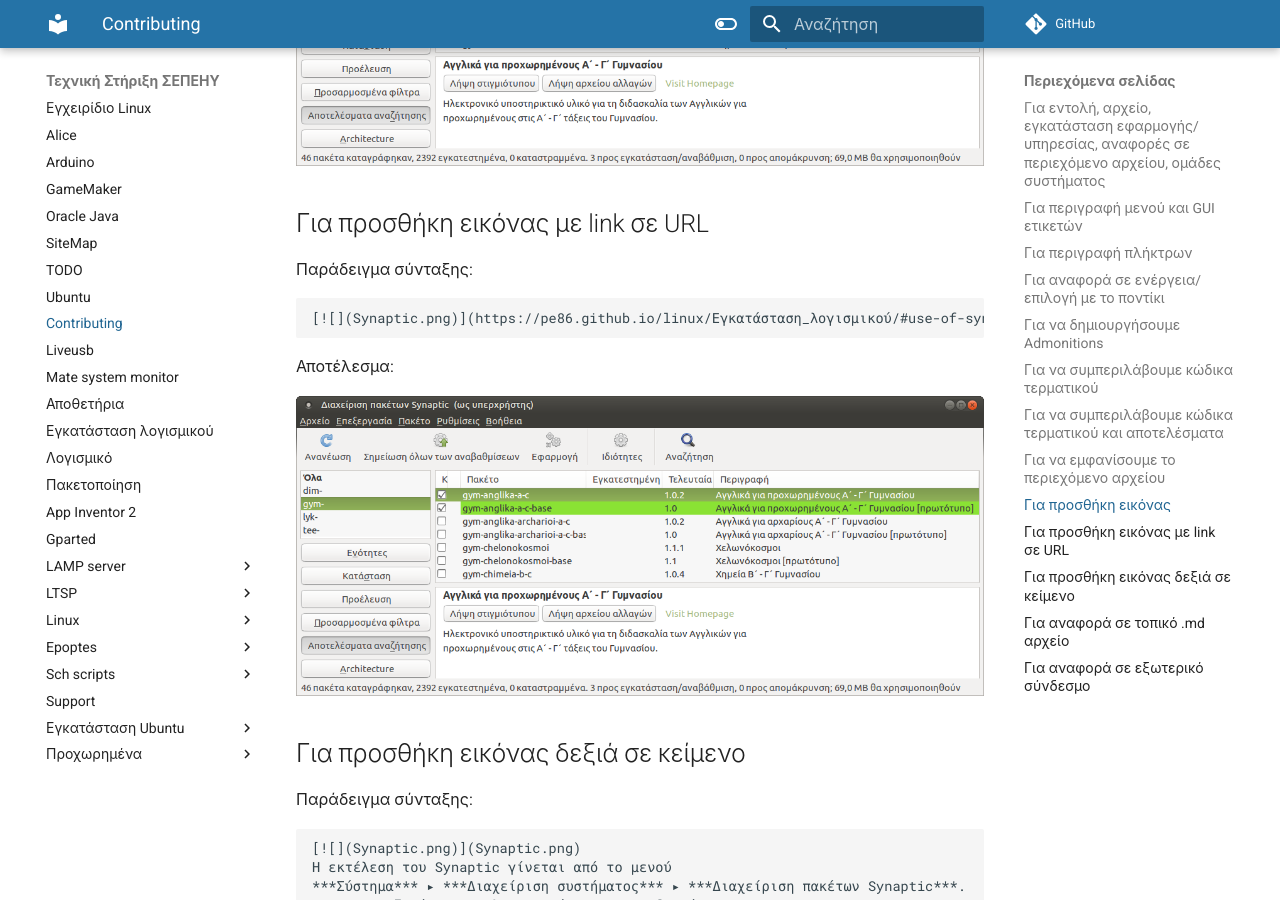
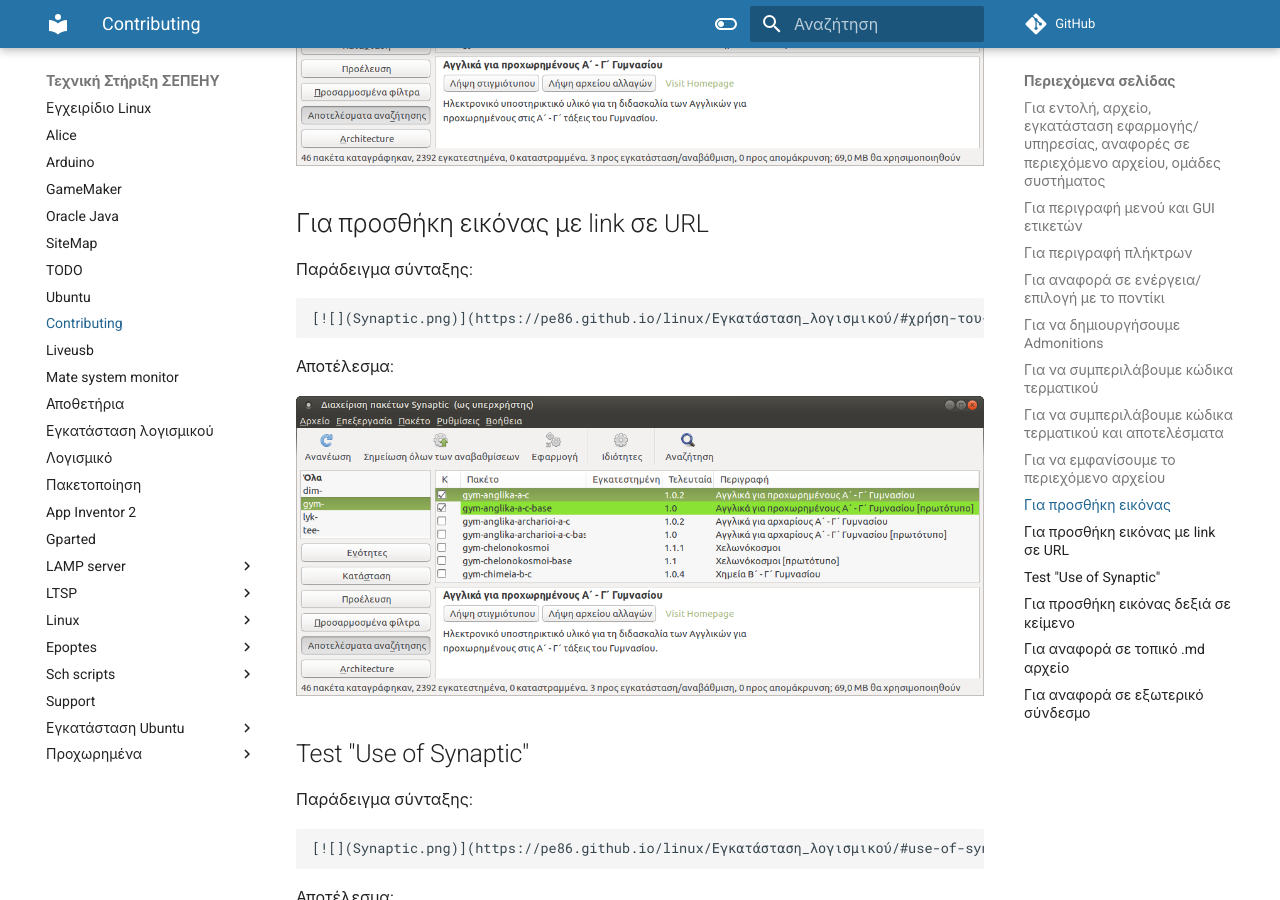
Before and after one commit to siahos/el.ltsp.org, an MkDocs documentation site: the page built from docs/contributing.md, in a window 1280 px wide and 900 px high, scrolled down 4051 px. Built offline with MkDocs 1.6.1 and Material for MkDocs 9.7.7, drawn with Linux system fonts in a browser that asks for light colours; comment, search, counter and statistics services are not loaded.

Commit message:
test contributing.md

```diff
--- a/docs/contributing.md
+++ b/docs/contributing.md
@@ -159,6 +159,16 @@ $ μπορούμε να χρησιμοποιήσουμε το $
 
 Παράδειγμα σύνταξης:
 
+    [![](Synaptic.png)](https://pe86.github.io/linux/Εγκατάσταση_λογισμικού/#χρήση-του-synaptic)
+
+Αποτέλεσμα:
+
+[![](Synaptic.png)](https://pe86.github.io/linux/Εγκατάσταση_λογισμικού/#χρήση-του-synaptic)
+
+## Test "Use of Synaptic"
+
+Παράδειγμα σύνταξης:
+
     [![](Synaptic.png)](https://pe86.github.io/linux/Εγκατάσταση_λογισμικού/#use-of-synaptic)
 
 Αποτέλεσμα:
```
